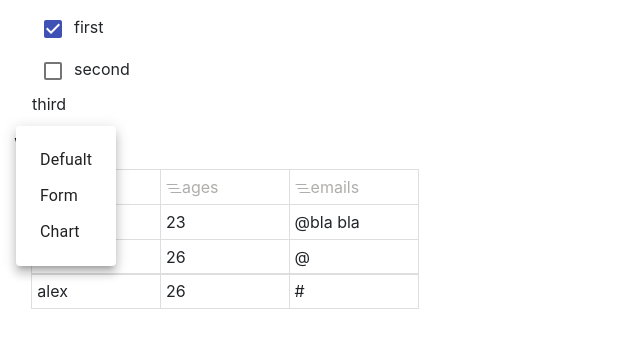
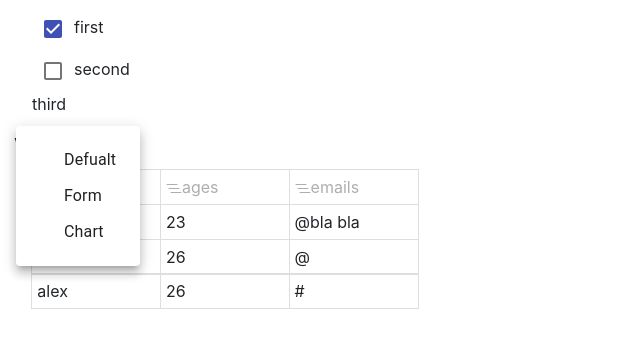
Before and after one commit to aliscie/Notion.so-clone, a React (Create React App) app: page / in a window 1280 px wide. Both pictures are taken after a click on the button "VIEW". Shown: the top 348 px of the page, without its empty margins (0-640 px from the left). Built offline with nearby package versions, Linux system fonts and the light colour scheme.

Commit message:
ViewOptions drag

```diff
--- a/src/Actions/Components.jsx
+++ b/src/Actions/Components.jsx
@@ -13,6 +13,7 @@ function Components({ dragable, setOver, setAnchorEl2, setChoose, elements, View
                   {View === 'Text' && <Text dragable={dragable} serOver={setOver} Indexing={Indexing} setSearch={setSearch} setAnchorEl={setAnchorEl} anchorEl={anchorEl} searchValue={searchValue} elementsStyle={elementsStyle} e={e} isDragging={isDragging} SetIsOver={SetIsOver} mouseIsOver={mouseIsOver} state={state} set={set} />}
                   {View === 'TableH' && <Table dragable={dragable} set={set} state={state} Indexing={Indexing} setSearch={setSearch} setAnchorEl={setAnchorEl} anchorEl={anchorEl} searchValue={searchValue} elementsStyle={elementsStyle} e={e} isDragging={isDragging} SetIsOver={SetIsOver} mouseIsOver={mouseIsOver} />}
                   {View === 'Views' && <ViewOptions
+                        dragable={dragable}
                         set={set} state={state}
                         setAnchorEl2={setAnchorEl2}
                         setChoose={setChoose}
--- a/src/components/ViewOptions.jsx
+++ b/src/components/ViewOptions.jsx
@@ -1,6 +1,10 @@
-import React from 'react'
+import React, { useState } from 'react'
 import MenuItem from '@material-ui/core/MenuItem';
-function ViewOptions({ e, Views, setChoose, setAnchorEl2, anchorEl }) {
+import DragIndicatorIcon from '@material-ui/icons/DragIndicator';
+
+function ViewOptions({ dragable, e, Views, setChoose, setAnchorEl2, anchorEl }) {
+      const [isover, setIsover] = useState(false)
+
 
       const handleClose = (e) => {
             setAnchorEl2(null);
@@ -8,7 +12,10 @@ function ViewOptions({ e, Views, setChoose, setAnchorEl2, anchorEl }) {
       };
 
       return (
-            <div>
+            <div onMouseOver={() => setIsover(true)} onMouseLeave={() => setIsover(false)} style={{ display: 'flex' }}>
+                  <div style={{ display: 'inline', opacity: isover ? '1' : '0' }} {...dragable}>
+                        <DragIndicatorIcon />
+                  </div>
                   <MenuItem onClick={handleClose}>{e}</MenuItem>
             </div>
       )
```
